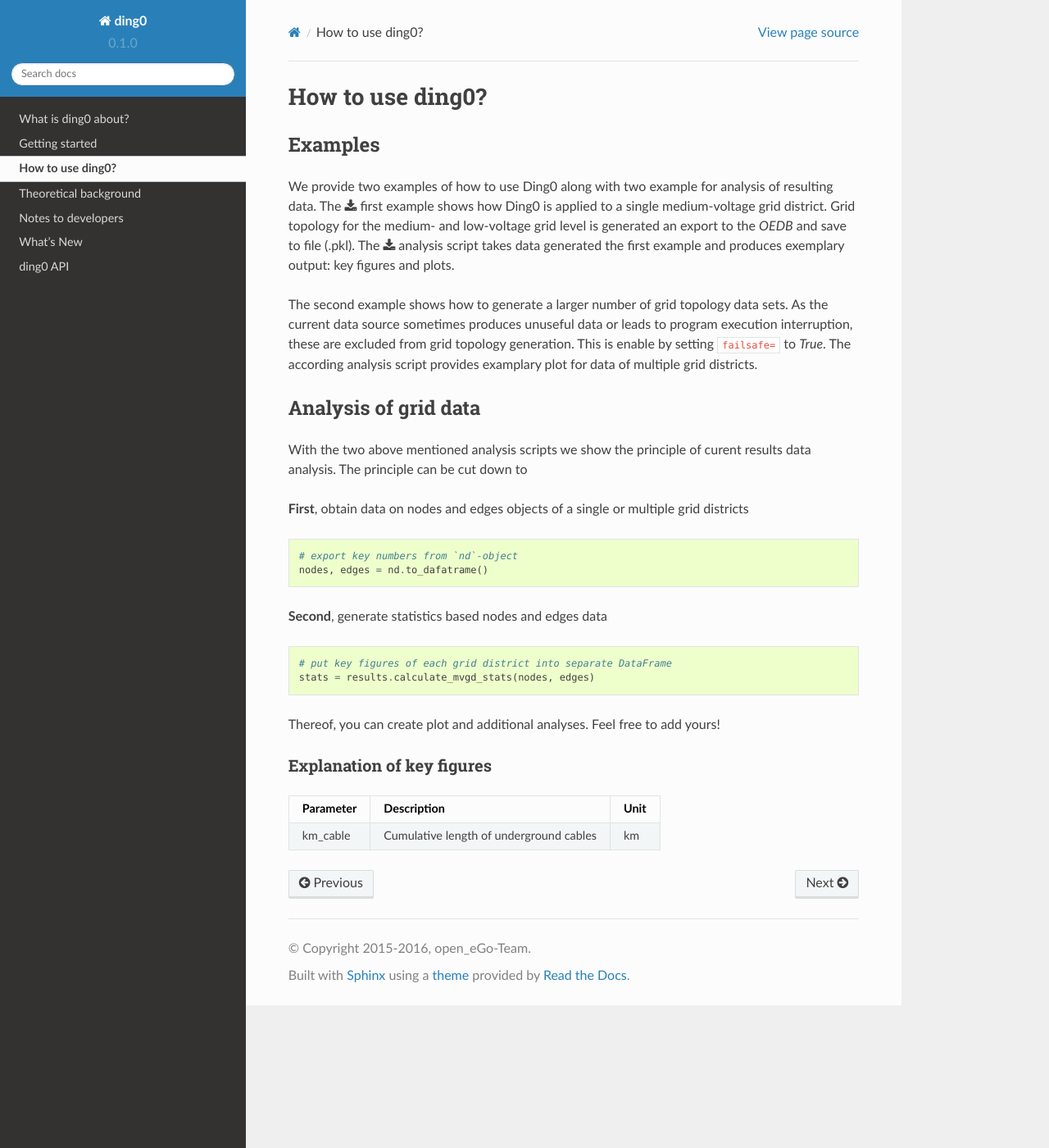
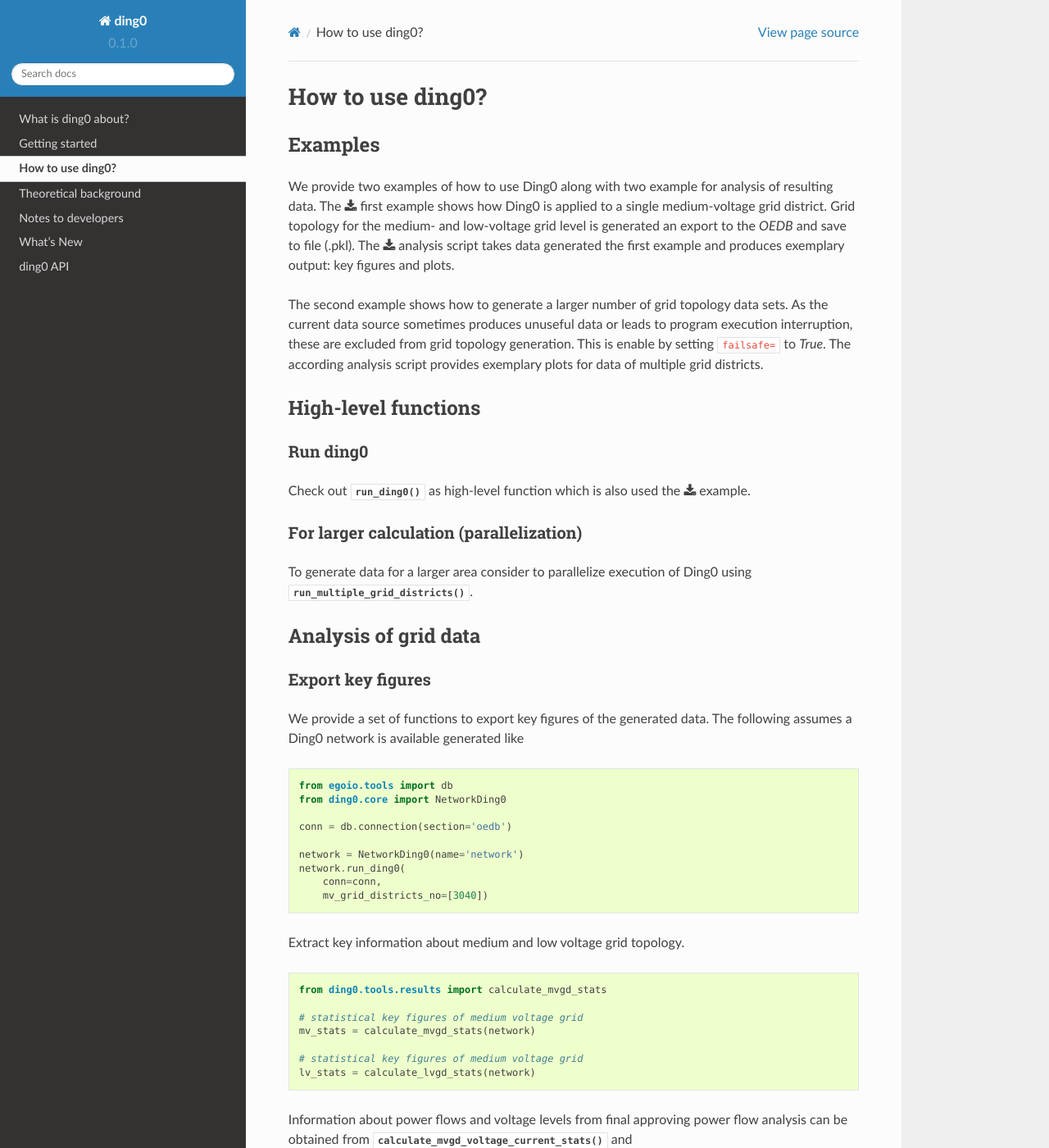
Before and after one commit to openego/ding0, a Sphinx documentation site: the page built from doc/usage_details.rst, in a window 1280 px wide and 1400 px high. Shown: the whole window at 82% size. Built offline with Sphinx 7.4.7 and the Read the Docs theme 2.0.0, drawn with Linux system fonts in a browser that asks for light colours; formulas are drawn with MathJax 3; pages that are not in the unit, such as notebooks, are missing from menus; some of the changed text lies outside the part shown.

Commit message:
Update documenation about how-to-use
Closes #244

```diff
--- a/doc/getting_started.rst
+++ b/doc/getting_started.rst
@@ -80,5 +80,4 @@ checked code of the repository. A developer mode installation is achieved by
 Use Ding0
 =========
 
-We set up some examples about how to use Ding0 that are explained in
-:ref:`ding0-examples`.
+Have a look at the :ref:`ding0-examples`.
--- a/doc/usage_details.rst
+++ b/doc/usage_details.rst
@@ -21,34 +21,108 @@ sets.
 As the current data source sometimes produces unuseful data or leads to program
 execution interruption, these are excluded from grid topology generation. This
 is enable by setting :code:`failsafe=` to `True`.
-The according analysis script provides examplary plot for data of multiple grid
+The according analysis script provides exemplary plots for data of multiple grid
 districts.
+
+
+High-level functions
+====================
+
+Run ding0
+---------
+
+Check out :meth:`~core.Network.run_ding0()` as high-level function which is also used the
+:download:`example <../examples/example_single_grid_district.py>`.
+
+For larger calculation (parallelization)
+----------------------------------------
+
+To generate data for a larger area consider to parallelize  execution of Ding0
+using :func:`~.examples.example_multiple_grid_districts.run_multiple_grid_districts`.
 
 
 Analysis of grid data
 =====================
 
-With the two above mentioned analysis scripts we show the principle of curent
-results data analysis.
-The principle can be cut down to
+Export key figures
+------------------
 
-**First**, obtain data on nodes and edges objects of a single or multiple grid
-districts
+We provide a set of functions to export key figures of the generated data.
+The following assumes a Ding0 network is available generated like
 
 .. code-block:: python
 
-    # export key numbers from `nd`-object
-    nodes, edges = nd.to_dafatrame()
+    from egoio.tools import db
+    from ding0.core import NetworkDing0
+
+    conn = db.connection(section='oedb')
+
+    network = NetworkDing0(name='network')
+    network.run_ding0(
+        conn=conn,
+        mv_grid_districts_no=[3040])
 
 
-**Second**, generate statistics based nodes and edges data
+
+Extract key information about medium and low voltage grid topology.
 
 .. code-block:: python
 
-    # put key figures of each grid district into separate DataFrame
-    stats = results.calculate_mvgd_stats(nodes, edges)
+    from ding0.tools.results import calculate_mvgd_stats
 
-Thereof, you can create plot and additional analyses. Feel free to add yours!
+    # statistical key figures of medium voltage grid
+    mv_stats = calculate_mvgd_stats(network)
+
+    # statistical key figures of medium voltage grid
+    lv_stats = calculate_lvgd_stats(network)
+
+Information about power flows and voltage levels from final approving power flow
+analysis can be obtained from
+:func:`~.tools.results.calculate_mvgd_voltage_current_stats` and
+:func:`~.tools.results.calculate_lvgd_voltage_current_stats`.
+
+If a large number of grid districts is involved consider to parallelize the
+execution by
+
+.. code-block:: python
+
+    mv_stats,
+     lvgd_stat
+     mv_nodes,
+     mv_edges,
+     lv_nodes,
+     lv_edges = parallel_running_stats(
+        districts_list = mv_grid_districts,
+        n_of_processes = n_of_processes,
+        n_of_districts = n_of_districts,
+        source = 'pkl',
+        mode = '')
+
+Data is read from file and returned in six tables.
+
+Furthermore, the function :func:`~.core.Network.to_dataframe()` allows to get
+tabular information about nodes and edges of the grid topology representing
+graph.
+
+.. code-block:: python
+
+    nodes, edges = network.to_dataframe()
+
+
+Compare data versions
+---------------------
+
+Data generated by different versions of Ding0 or different input data can be
+easily compared. Load datasets designated for comparison and pass to
+:func:`~.tools.results.dataframe_equal`.
+
+.. code-block:: python
+
+    network_a = load_nd_from_pickle(filename='filename_a.pkl')
+    network_b = load_nd_from_pickle(filename='filename_b.pkl')
+
+    passed, msg = dataframe_equal(network_a, network_b)
+
 
 Explanation of key figures
 --------------------------
--- a/doc/whatsnew/v0-1-4.rst
+++ b/doc/whatsnew/v0-1-4.rst
@@ -18,3 +18,4 @@ Other changes
 * Generators with unknown subtype have subtype 'unknown' now
 * Circuit breakers are closed now `#224 <https://github.com/openego/ding0/issues/224>`_
 * Version upgrade of Pandas `eDisGo #22 <https://github.com/openego/eDisGo/issues/22>`_
+* `Documentation about usage <https://dingo.readthedocs.io/en/dev/usage_details.html>`_ is updated and extended
```
